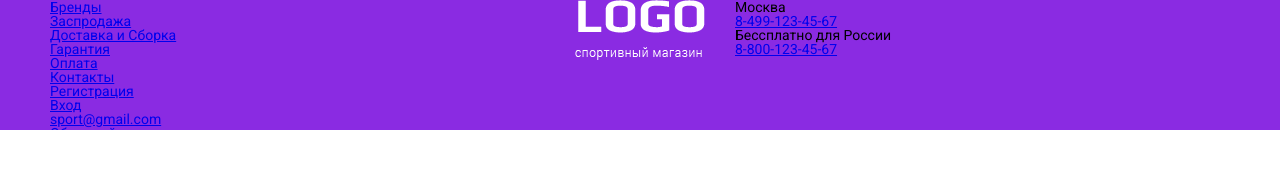
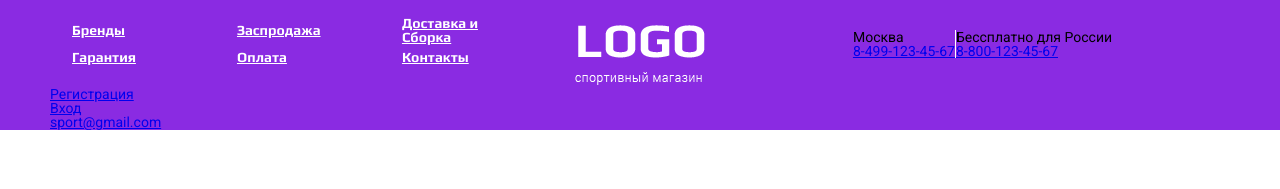
Before and after one commit to fedorova-olya/logo, a website: page #src/index.html in a window 1280 px wide. Drawn offline with nearby package versions, Linux system fonts and the light colour scheme; files that its build step writes are made by us from their sources.

Commit message:
work with csstractor run

```diff
--- a/#src/scss/header.scss
+++ b/#src/scss/header.scss
@@ -1,19 +1,3 @@
-// //Burger
-// .icon-menu {
-//     display: none;
-//     @media (max-width: $md+px) {
-//         display: block;
-//         position: absolute;
-//         top: 18px;
-//         right: 10px;
-//         width: 30px;
-//         height: 18px;
-//         cursor: pointer;
-//         z-index: 5;
-//         span {
-//             transition: all .3s;
-//             top: calc(50% - 1px);
-//             left: 0;
 //             width: 100%;
 //             height: 2px;
 //             position: absolute;
@@ -38,55 +22,131 @@
 //     }
 // }
 .header {
-    //background: url("/../img/header/bg-header.png") top no-repeat;
+    //background: url("./../img/header/bg-header.png") top no-repeat;
     background-color: blueviolet;
     width: 100%;
     height: 130px;
     margin: 0 auto;
+    // .header__top
+    &__top {}
+    // .header__bottom
+    &__bottom {}
 }
 
 .top-header {
+    // .top-header__content
     &__content {
         display: flex;
+        align-items: center;
     }
+    // .top-header__column
     &__column {
         flex: 0 1 50%;
+        // .top-header__column_logo
         &_logo {
+            align-self: flex-start;
+            padding-top: 25px;
             flex: 0 0 190px;
             text-align: center;
         }
     }
+    // .top-header__menu
+    &__menu {}
+    // .top-header__logo
+    &__logo {}
+    // .top-header__contacts
+    &__contacts {}
 }
 
-// ._container {}
-// .top-header__column {}
-// .top-header__menu {}
-// .menu {}
-// .menu__icon {}
-// .icom-menu {}
-// .menu__body {}
-// .menu__list {}
-// .menu__link {}
-// .top-header__logo {}
-// .top-header__contacts {}
-// .contacts-header {}
-// .contacts-header__column {}
-// .contacts-header__item {}
-// .contacts-headet__item_icon {}
-// .contacts-header__label {}
-// .contacts-header__phone {}
-// .header__bottom {}
-// .bottom-header {}
-// .bottom-header__container {}
-// .bottom-header__column {}
-// .bottom-header__actions {}
-// .actions-header {}
-// .actions-header__login {}
-// .actions-header__reg {}
-// .actions-header__email {}
-// .bottom-header__info {}
-// .info-header {}
-// .info-header__column {}
-// .info-header__callback {}
-// .info-header__schedule {}
-// .info-header__bag {}
+.menu {
+    // .menu__icon
+    &__icon {}
+    // .menu__body
+    &__body {}
+    // .menu__list
+    &__list {
+        display: flex;
+        flex-wrap: wrap;
+        li {
+            flex: 0 1 33.33%;
+        }
+    }
+    // .menu__link
+    &__link {
+        //width: 99px;
+        height: 27px;
+        font-family: "Play";
+        display: inline-flex;
+        justify-content: center;
+        align-items: center;
+        padding: 0 22px;
+        text-decoration: underline;
+        color: #fff;
+        @media (min-width: $md2 + px) {
+            &:hover {
+                border-radius: 20px;
+                background-color: #058191;
+            }
+        }
+    }
+}
+
+.icom-menu {}
+
+.contacts-header {
+    display: flex;
+    justify-content: center;
+    align-items: center;
+    // .contacts-header__column
+    &__column {
+        border-right: 1px solid #fff;
+        &:last-child {
+            border: none;
+        }
+    }
+    // .contacts-header__item
+    &__item {}
+    // .contacts-header__label
+    &__label {}
+    // .contacts-header__phone
+    &__phone {}
+}
+
+.contacts-headet {
+    // .contacts-headet__item
+    &__item {
+        // .contacts-headet__item_icon
+        &_icon {}
+    }
+}
+
+.bottom-header {
+    // .bottom-header__container
+    &__container {}
+    // .bottom-header__column
+    &__column {}
+    // .bottom-header__actions
+    &__actions {}
+    // .bottom-header__info
+    &__info {}
+}
+
+.actions-header {
+    // .actions-header__login
+    &__login {}
+    // .actions-header__reg
+    &__reg {}
+    // .actions-header__email
+    &__email {}
+}
+
+.info-header {
+    // .info-header__column
+    &__column {}
+    // .info-header__callback
+    &__callback {}
+    // .info-header__schedule
+    &__schedule {}
+    // .info-header__bag
+    &__bag {}
+}
```
Also changed, not shown: logo-project/css/style.css, logo-project/css/style.min.css.
